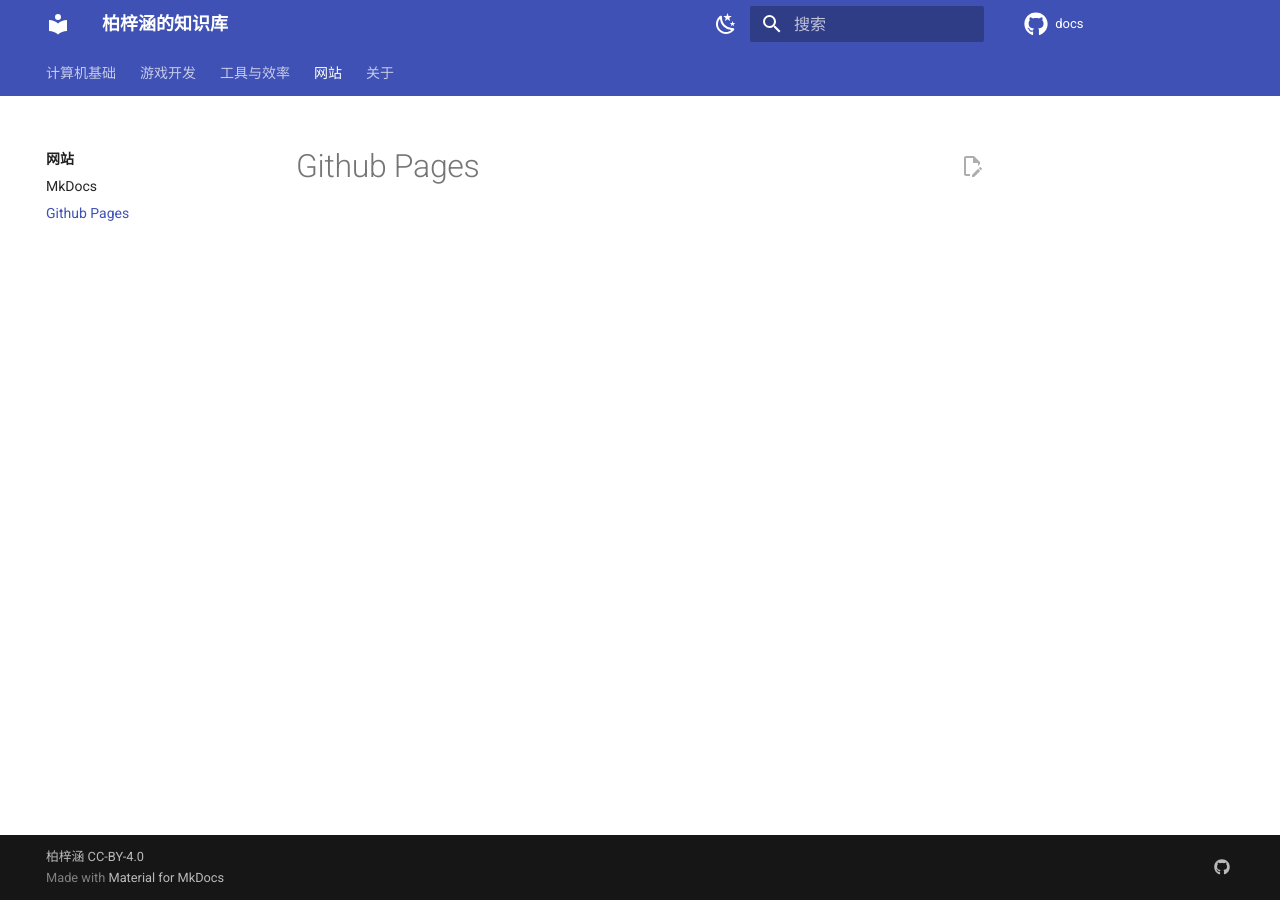
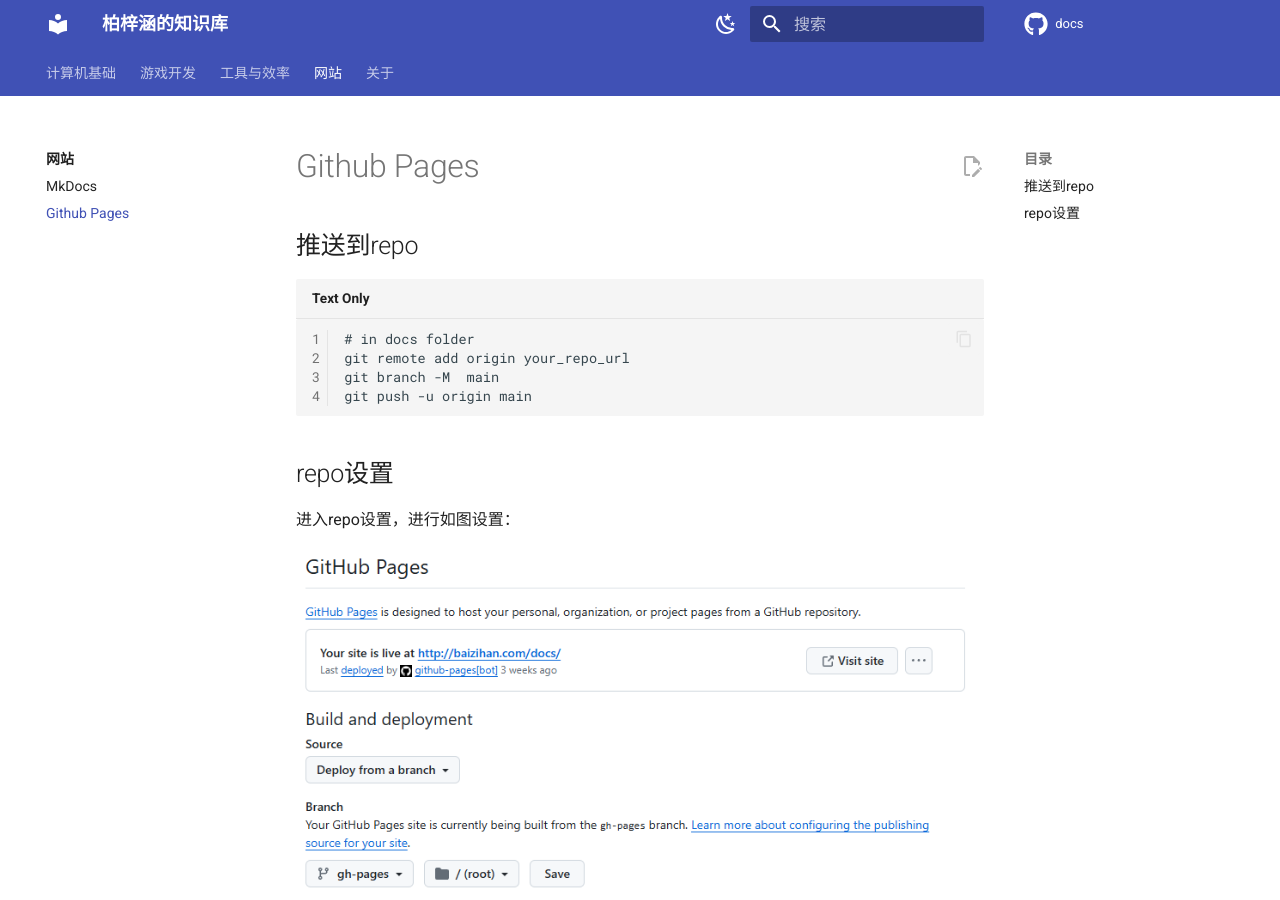
Before and after one commit to AllenKashiwa/docs, an MkDocs documentation site: the page built from docs/Website/github_pages.md, in a window 1280 px wide and 900 px high. Built offline with MkDocs 1.6.1 and Material for MkDocs 9.7.7, drawn with Linux system fonts in a browser that asks for light colours; nearby versions of some CDN libraries; library files that are not in the unit come from our copies; comment, search, counter and statistics services are not loaded.

Commit message:
git pages config

````diff
--- a/docs/Website/github_pages.md
+++ b/docs/Website/github_pages.md
@@ -1 +1,18 @@
 # Github Pages
+
+## 推送到repo
+
+```
+# in docs folder
+git remote add origin your_repo_url
+git branch -M  main
+git push -u origin main
+```
+
+## repo设置
+
+进入repo设置，进行如图设置：
+
+![部署](images/github_pages_deploy.png)
+
+![权限设置](images/github_pages_action_permissions.png)
````
Also changed, not shown: docs/Website/images/github_pages_action_permissions.png (added), docs/Website/images/github_pages_deploy.png (added).
